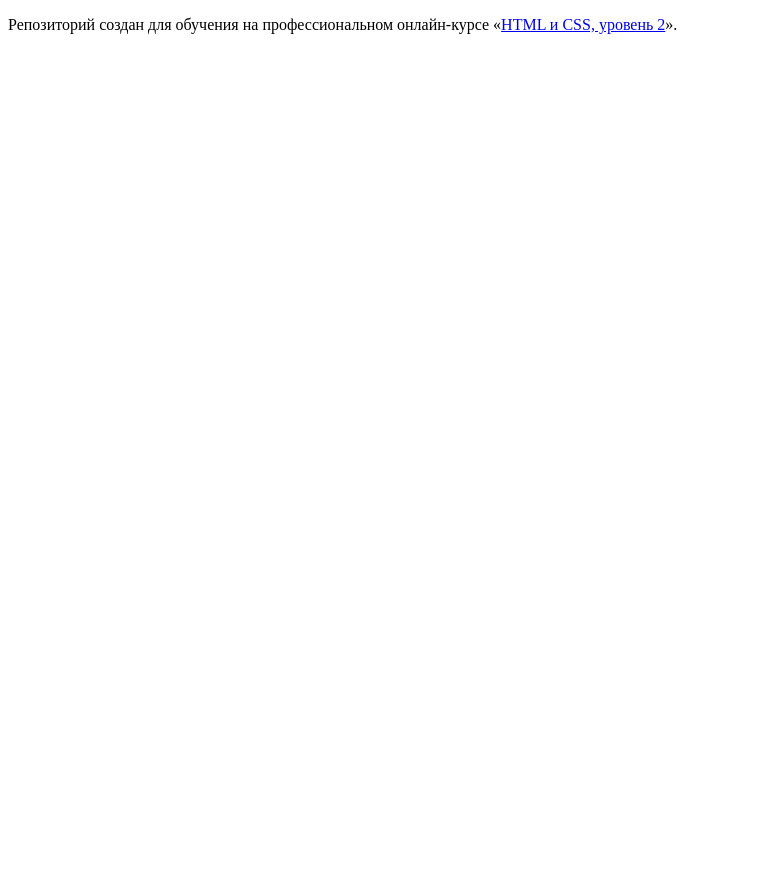
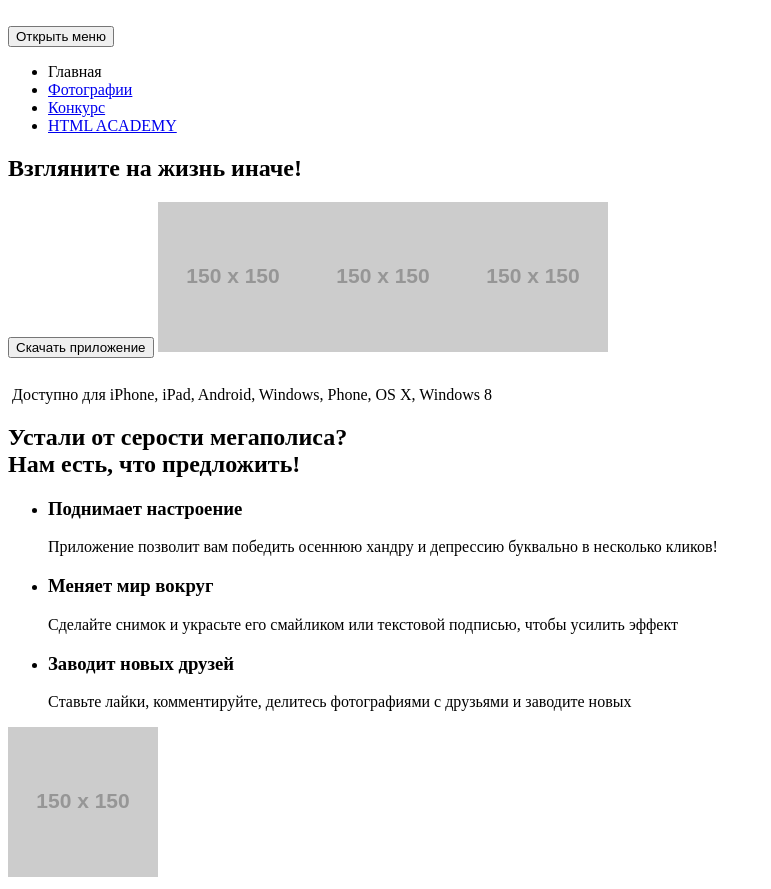
Before and after one commit to elizavetka-web/1408323-pink-19, a website: page source/index.html in a window 1280 px wide. Shown: the whole page, without its empty margins (0-771 px from the left). Before the commit the page ends 800 px from the top, so only its background shows below. Drawn offline with Linux system fonts and the light colour scheme; placeholder pictures from the web are drawn by us.

Commit message:
Попытка выложить index

```diff
--- a/source/index.html
+++ b/source/index.html
@@ -5,8 +5,75 @@
     <title>HTML Academy: Пинк</title>
   </head>
   <body>
+	  <header class="page-header">
+		  <a class="page-header__logo-image"><img class="page-header__logo-image">
+		  </a>
+		  <nav class="main-nav">
+			  <button class="main-nav__toggle" type="button">Открыть меню</button>
+			  <div class="main-nav__wrapper">
+				  <ul class="main-nav__list site-list">
+				  <li class="site-list__item">
+					  <a>Главная</a>
+				  </li>
+				  <li class="site-list__item">
+					  <a href="#">Фотографии</a>
+				  </li>
+				   <li class="site-list__item">
+					  <a href="#">Конкурс</a>
+				  </li>
+				   <li class="site-list__item">
+					  <a href="#">HTML ACADEMY</a>
+				  </li>
+			  </ul>
+			  </div>
+		  </nav>
+	  </header>
 
-    <p>Репозиторий создан для обучения на профессиональном онлайн‑курсе «<a href="https://htmlacademy.ru/intensive/adaptive">HTML и CSS, уровень 2</a>».</p>
+	  <main class="page-main">
 
+		  <section class="board">
+			  <header class="board__elements">
+				  <h1 class="board__slogan">Взгляните на жизнь иначе!</h1>
+				  <button class="board__button">Скачать приложение</button>
+				  <table class="board__icons">
+					  <td>
+						  <tr class="board__icons__apple">
+							  <img src="https://via.placeholder.com/150x150">
+						  </tr>
+						   <tr class="board__icons__android">
+							  <img src="https://via.placeholder.com/150x150">
+						  </tr>
+						   <tr class="board__icons__microsoft">
+							  <img src="https://via.placeholder.com/150x150">
+						  </tr>
+					  </td>
+				  </table>
+				  <p class="board__text"> Доступно для iPhone, iPad, Android, Windows, Phone, OS X, Windows 8</p>
+			  </header>
+		  </section>
+
+		  <section class="advantages">
+			   <h1 class="advantages__slogan">Устали от серости мегаполиса?<br>Нам есть, что предложить!</h1>
+			  <ul class="advantages__list--mood">
+				  <li class="advantages__item">
+					  <h3 class="advantages__title">Поднимает настроение
+</h3>
+					  <p class="advantages__description">Приложение позволит вам победить осеннюю хандру и депрессию буквально в несколько кликов!</p>
+				  </li>
+				  <li class="advantages__item--world">
+					  <h3 class="advantages__title">Меняет мир вокруг
+</h3>
+					  <p class="advantages__description">Сделайте снимок и украсьте его смайликом или текстовой подписью, чтобы усилить эффект</p>
+				  </li>
+				  <li class="advantages__item--friends">
+					  <h3 class="advantages__title">Заводит новых друзей
+</h3>
+					  <p class="advantages__description">Cтавьте лайки, комментируйте, делитесь фотографиями с друзьями и заводите новых</p>
+				  </li>
+			  </ul>
+			  <img class="visually-image>" src="https://via.placeholder.com/150x150">
+		  </section>
+
+	  </main>
   </body>
 </html>
```
Also changed, not shown: source/form.html (+2 -2 lines).
